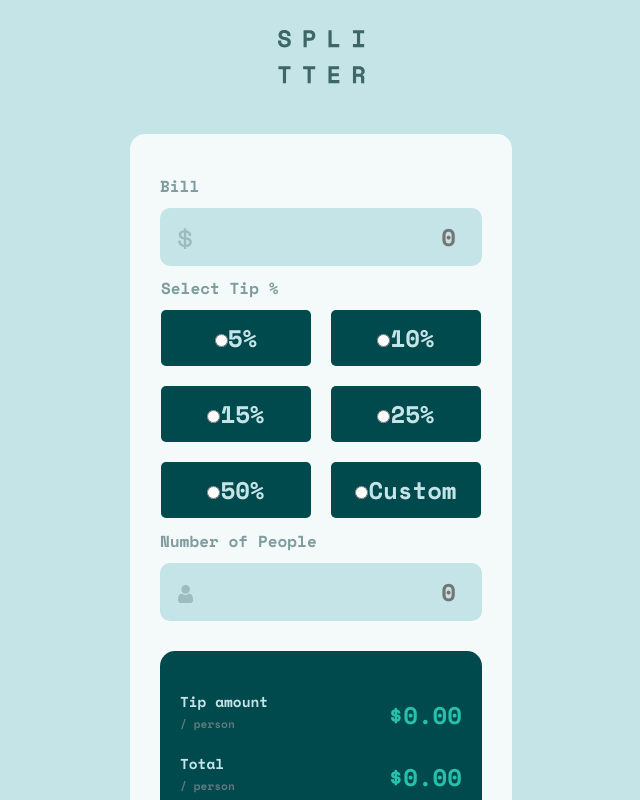
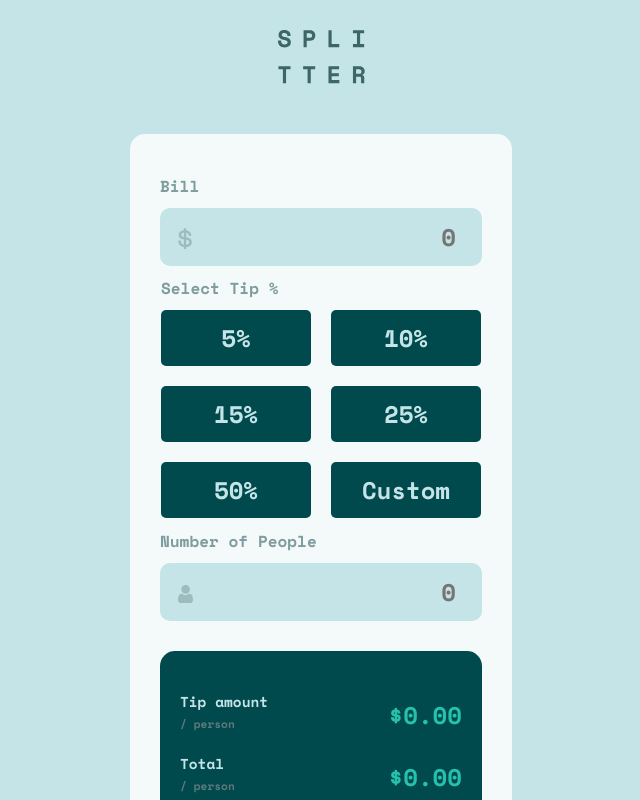
Before and after one commit to kujerocoding/tip-calculator-app, a React (Vite) app: page / in a window 1280 px wide. Shown: the top 800 px of the page, without its empty margins (319-959 px from the left). Built offline with nearby package versions, Linux system fonts and the light colour scheme.

Commit message:
add style to selections label

```diff
--- a/src/App.css
+++ b/src/App.css
@@ -154,7 +154,22 @@ button{
     margin-top: 30px;
 }
 
-.shit--label:focus-within {
+.label--radio{
+    cursor: pointer;
+}
+
+
+.label--radio:focus-within, .label--radio:hover {
     background-color: var(--STRONGCYAN);
     color: var(--VERYDARKCYAN);
 }
+
+input[type=radio]{
+    position: absolute;
+    appearance: none;
+    background-color: transparent;
+}
+
+input[type=radio]:checked{
+    background-color: transparent;
+}
--- a/src/Form.jsx
+++ b/src/Form.jsx
@@ -9,11 +9,11 @@ const Form = (props) => {
           <input name="billAmount" type="number" onChange={props.handleChange} placeholder='0' /* value={formData.billAmount} *//>
           <fieldset>
             <legend>Select Tip %</legend>
-            <label className='shit--label'><input name="tipPercentage" value="0.05" id='five' type="radio" onChange={props.handleChange}/>5%</label>
-            <label className='shit--label'><input name="tipPercentage" value="0.1" id='ten' type="radio" onChange={props.handleChange}/>10%</label>
-            <label className='shit--label'><input name="tipPercentage" value="0.15" id='fifteen' type="radio" onChange={props.handleChange}/>15%</label>
-            <label className='shit--label'><input name="tipPercentage" value="0.25" id='twentyfive' type="radio" onChange={props.handleChange}/>25%</label>
-            <label className='shit--label'><input name="tipPercentage" value="0.50" id='fifty' type="radio" onChange={props.handleChange}/>50%</label>
+            <label className='label--radio'><input name="tipPercentage" value="0.05" id='five' type="radio" onChange={props.handleChange}/>5%</label>
+            <label className='label--radio'><input name="tipPercentage" value="0.1" id='ten' type="radio" onChange={props.handleChange}/>10%</label>
+            <label className='label--radio'><input name="tipPercentage" value="0.15" id='fifteen' type="radio" onChange={props.handleChange}/>15%</label>
+            <label className='label--radio'><input name="tipPercentage" value="0.25" id='twentyfive' type="radio" onChange={props.handleChange}/>25%</label>
+            <label className='label--radio'><input name="tipPercentage" value="0.50" id='fifty' type="radio" onChange={props.handleChange}/>50%</label>
             <label>
               <input name="tipPercentage" value="" id='custom' type="radio" onChange={props.handleChange}/>Custom</label>
           </fieldset>
```
